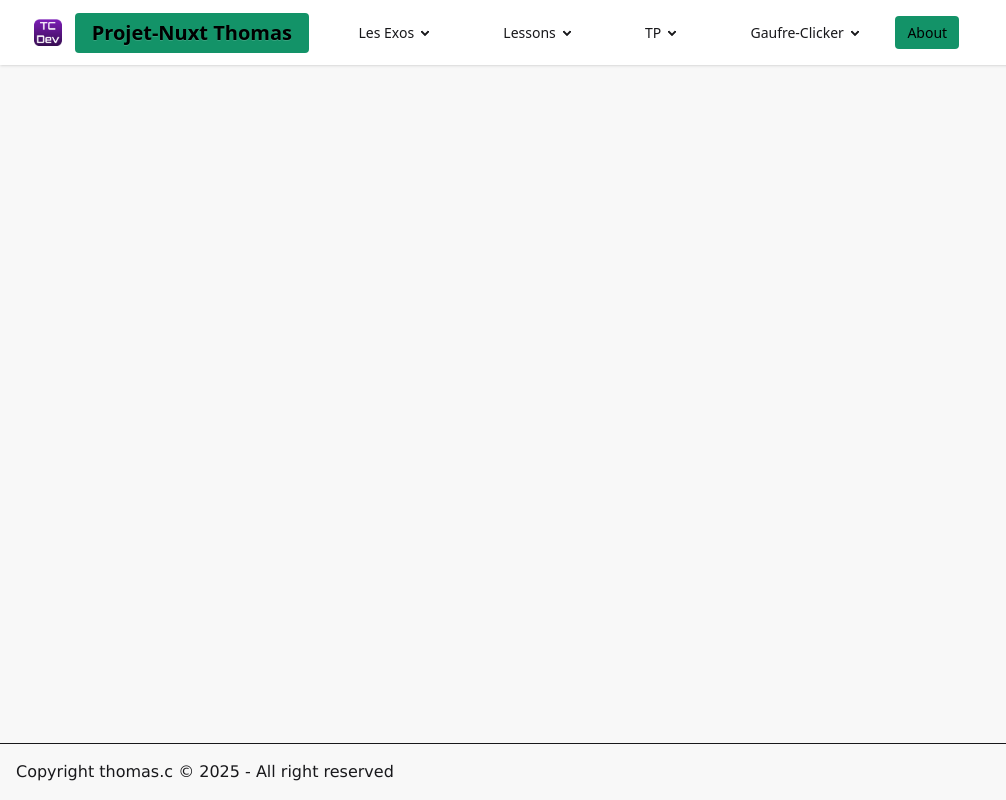
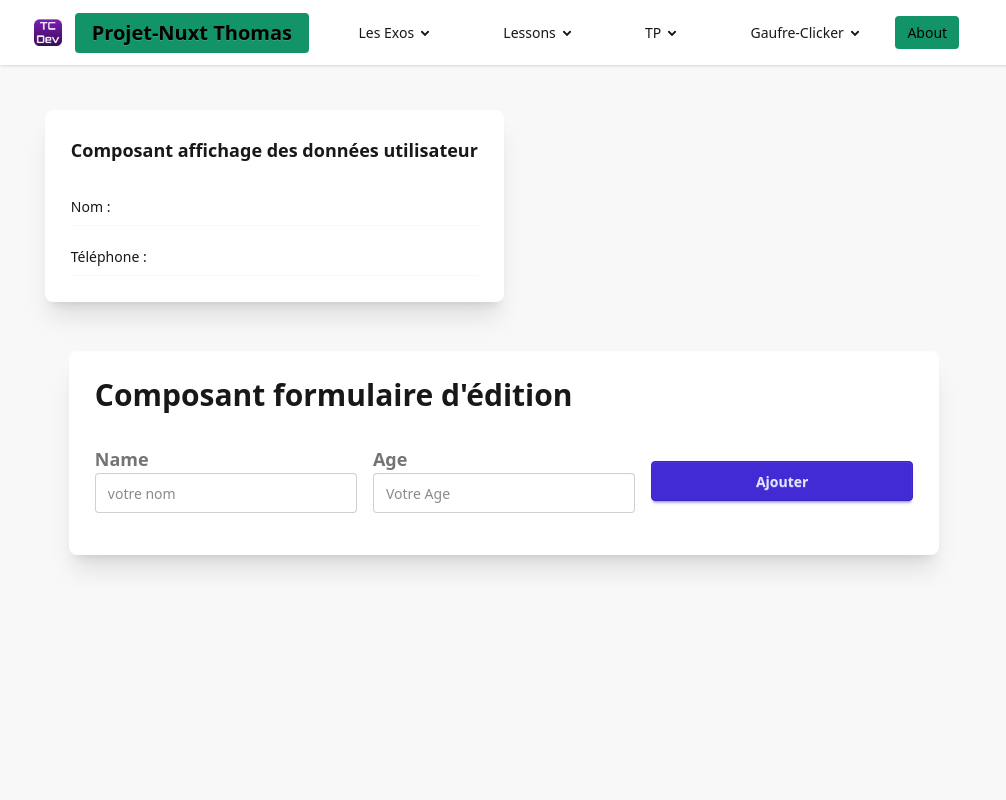
Before and after one commit to Thomasn9/Projet-nuxt, a Nuxt app: page /TP/tp4 in a window 1280 px wide. Shown: the top 800 px of the page, without its empty margins (0-1006 px from the left). Built offline with nearby package versions, Linux system fonts and the light colour scheme.

Commit message:
debut tp 4 template pret mais pas fonctionel

```diff
--- a/app/components/AppHeader.vue
+++ b/app/components/AppHeader.vue
@@ -59,6 +59,7 @@
                 <li><NuxtLink to="/TP/tp1">TP 1 : docteur mario !!!</NuxtLink></li>
                 <li><NuxtLink to="/TP/tp2">TP 2 : V-on 2 !!!</NuxtLink></li>
                 <li><NuxtLink to="/TP/tp3">TP 3 : Style Dynamic</NuxtLink></li>
+                <li><NuxtLink to="/TP/tp4">TP 4 : Props emit</NuxtLink></li>
               </ul>
             </details>
           </li>
--- /dev/null
+++ b/app/components/UserActive.vue
@@ -0,0 +1,26 @@
+<template>
+    <div class="card bg-base-100 shadow-xl border border-base-300">
+        <div class="card-body p-6">
+            <h3 class="card-title text-lg font-semibold text-base-content mb-4">
+                Composant affichage des données utilisateur
+            </h3>
+
+            <div class="space-y-3">
+                <div class="flex justify-between items-center py-2 border-b border-base-200">
+                    <span class="font-medium text-base-content">Nom :</span>
+                    <span class="text-base-content">{{ nom }}</span>
+                </div>
+
+                <div class="flex justify-between items-center py-2 border-b border-base-200">
+                    <span class="font-medium text-base-content">Téléphone :</span>
+                    <span class="text-base-content">{{ telephone }}</span>
+                </div>
+            </div>
+        </div>
+    </div>
+</template>
+
+<script setup lang="js">
+
+
+</script>
--- /dev/null
+++ b/app/components/UserData.vue
@@ -0,0 +1,36 @@
+<template>
+    <div class="bg-base-200 min-h-screen p-6">
+        <div class="container mx-auto max-w-4xl">
+            <!-- Section Informations personnelles -->
+            <div class="card bg-base-100 shadow-xl mb-8">
+                <div class="card-body">
+                    <h1 class="card-title text-3xl mb-6">Composant formulaire d'édition</h1>
+
+                    <div class="grid grid-cols-1 md:grid-cols-3 gap-4 mb-4">
+                        <div class="form-control">
+                            <label class="label">
+                                <span class="label-text font-bold text-lg">Name</span>
+                            </label>
+                            <input type="text" placeholder="votre nom" class="input input-bordered" v-model = "nameUser" />
+                        </div>
+
+                        <div class="form-control">
+                            <label class="label">
+                                <span class="label-text font-bold text-lg">Age</span>
+                            </label>
+                            <input type="text" placeholder="Votre Age" class="input input-bordered" v-model = "ageUser"/>
+                        </div>
+
+                        <button class="btn btn-primary mt-4" @:click="ajout">Ajouter</button>
+
+                    </div>
+                </div>
+            </div>
+        </div>
+    </div>
+</template>
+
+<script setup lang="js">
+
+
+</script>
--- /dev/null
+++ b/app/pages/TP/tp4.vue
@@ -0,0 +1,9 @@
+<template>
+<UserActive/>
+<UserData/>
+
+</template>
+
+<script setup lang="js">
+
+</script>
--- a/app/pages/gaufre-clicker/clique-classique.vue
+++ b/app/pages/gaufre-clicker/clique-classique.vue
@@ -12,7 +12,7 @@ const cumul = ref(0)
 const valeurClick = 1
 
 function augmentation(){
-    cumul.value += valeurClick
+    cumul.value += valeurClick;
     console.log(cumul.value)
 }
 </script>
```
